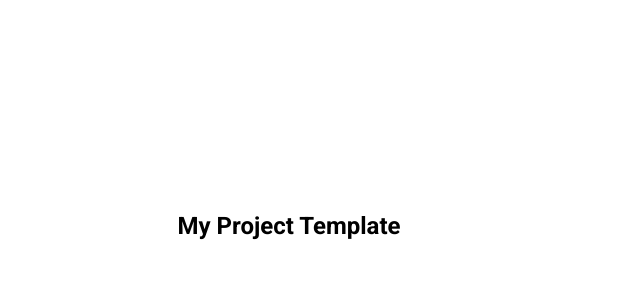
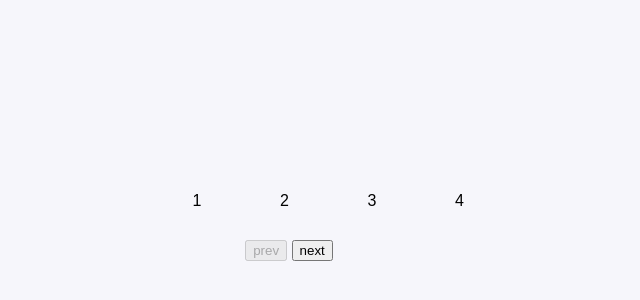
Before and after one commit to Tchilo/50-days-project, a plain HTML site: page index.html in a window 1280 px wide. Shown: the part 174-474 px from the top of the page, without its empty margins (351-991 px from the left). Drawn offline with Linux system fonts and the light colour scheme.

Commit message:
Add html and style to project

```diff
--- a/index.html
+++ b/index.html
@@ -4,11 +4,21 @@
     <meta charset="UTF-8">
     <meta http-equiv="X-UA-Compatible" content="IE=edge">
     <meta name="viewport" content="width=device-width, initial-scale=1.0">
-    <title>Document</title>
+    <title>Progress steps</title>
     <link rel="stylesheet" href="style.css">
 </head>
 <body>
-    <h2>My Project Template</h2>
+    <div class="container">
+        <div class="progress-container">
+        <div class="progress" id="progress"></div>
+        <div class="num">1</div>
+        <div class="num">2</div>
+        <div class="num">3</div>
+        <div class="num">4</div>
+    </div>
+        <button disabled type="button" id="prev">prev</button>
+        <button type="button" id="next">next</button>
+    </div>
     <script src="index.js"></script>
 </body>
 </html>
--- a/style.css
+++ b/style.css
@@ -1,17 +1,29 @@
-@import url('https://fonts.googleapis.com/css2?family=Roboto:ital,wght@0,700;1,400&display=swap');
+@import url('https://fonts.googleapis.com/css2?Muli&display=swap');
 
 * {
   box-sizing: border-box;
 }
 
 body {
-  font-family: 'Roboto', sans-serif;
+  background-color: #f6f6fb;
+  font-family: 'Muli', sans-serif;
   margin: 0;
-  padding: 0;
   display: flex;
-  flex-direction: column;
   align-items: center;
   height: 100vh;
   justify-content: center;
   overflow: hidden;
 }
+
+.container {
+  text-align: center;
+}
+
+.progress-container {
+  display: flex;
+  position: relative;
+  margin-bottom: 30px;
+  justify-content: space-between;
+  max-width: 100%;
+  width: 350px;
+}
```
Also changed, not shown: README.md.
